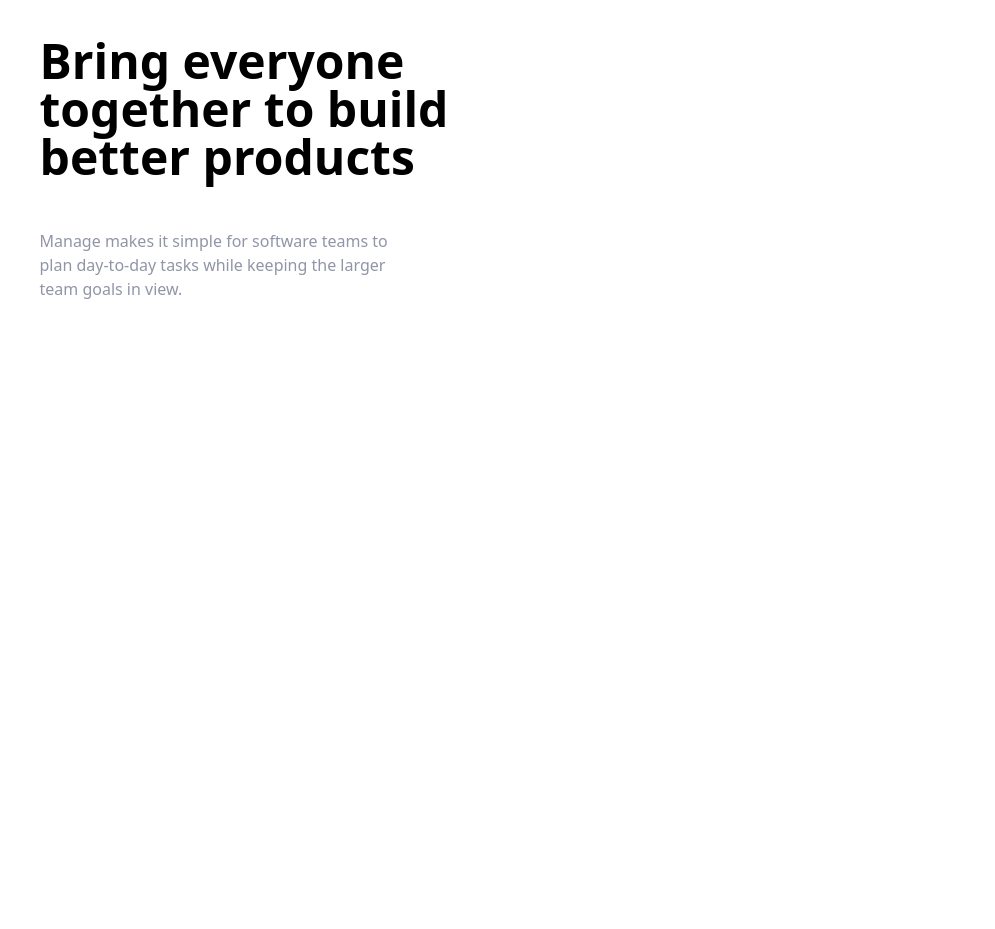
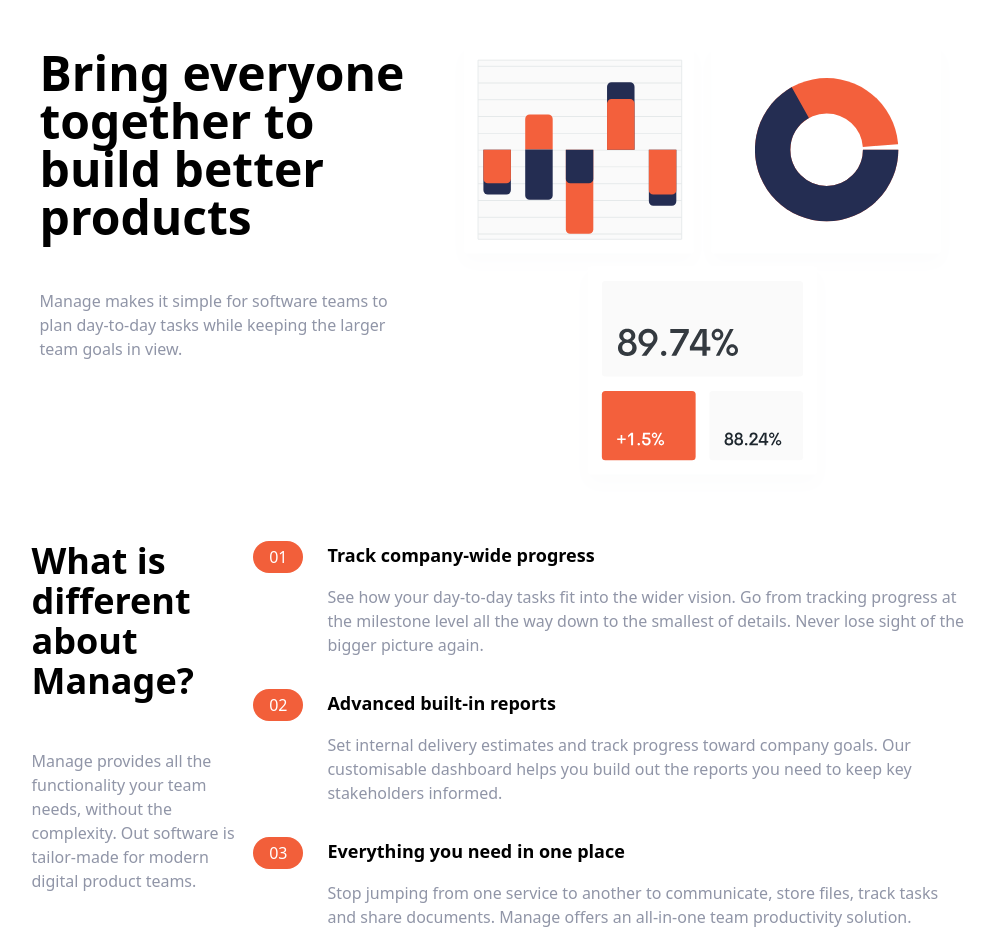
Before and after one commit to hibrahi000/tailwind_practice, a website: page index.html in a window 1280 px wide. Shown: the part 95-1024 px from the top of the page, without its empty margins (141-1136 px from the left). Before the commit the page ends 800 px from the top, so only its background shows below. Drawn offline with Linux system fonts and the light colour scheme.

Commit message:
adding features section

```diff
--- a/index.html
+++ b/index.html
@@ -1,4 +1,4 @@
-<!DOCTYPE html>
+<!doctype html>
 <html lang="en">
   <head>
     <meta charset="UTF-8" />
@@ -50,6 +50,120 @@
         </p>
       </div>
       <!-- Image -->
+      <div class="md:wd-1/2">
+        <img src="img/illustration-intro.svg" alt="" class="" />
+      </div>
+    </section>
+    <!-- Features Section -->
+    <section id="features">
+      <!-- Flex container -->
+      <div
+        class="container flex flex-col justify-between px-4 mx-auto mt-10 space-y-12 md:space-y-0 md:flex-row"
+      >
+        <!-- What's Different  -->
+        <div class="flex flex-col space-y-12 md:w-1/2">
+          <h2 class="max-w-md text-4xl font-bold text-center md:text-left">
+            What is different about Manage?
+          </h2>
+          <p class="max-w-sm text-center text-darkGrayishBlue md:text-left">
+            Manage provides all the functionality your team needs, without the
+            complexity. Out software is tailor-made for modern digital product
+            teams.
+          </p>
+        </div>
+        <!-- Numbered List -->
+        <div class="flex flex-col space-y-8 md:space-w-1/2">
+          <!-- list item 1 -->
+          <div
+            class="flex flex-col space-y-3 md:space-y-0 md:space-x-6 md:flex-row"
+          >
+            <!-- heading  -->
+            <div class="rounded-l-full bg-brightRedSupLight md:bg-transparent">
+              <div class="flex items-center space-x-2">
+                <div
+                  class="px-4 py-2 text-white rounded-full md:py-1 bg-brightRed"
+                >
+                  01
+                </div>
+                <h3 class="text-base font-bold md:mb-4 md:hidden">
+                  Track company-wide progress
+                </h3>
+              </div>
+            </div>
+            <div class="">
+              <h3 class="hidden mb-4 text-lg font-bold md:block">
+                Track company-wide progress
+              </h3>
+              <p class="text-darkGrayishBlue">
+                See how your day-to-day tasks fit into the wider vision. Go from
+                tracking progress at the milestone level all the way down to the
+                smallest of details. Never lose sight of the bigger picture
+                again.
+              </p>
+            </div>
+          </div>
+
+          <!-- List Item 2 -->
+          <div
+            class="flex flex-col space-y-3 md:space-y-0 md:space-x-6 md:flex-row"
+          >
+            <!-- Heading -->
+            <div class="rounded-l-full bg-brightRedSupLight md:bg-transparent">
+              <div class="flex items-center space-x-2">
+                <div
+                  class="px-4 py-2 text-white rounded-full md:py-1 bg-brightRed"
+                >
+                  02
+                </div>
+                <h3 class="text-base font-bold md:mb-4 md:hidden">
+                  Advanced built-in reports
+                </h3>
+              </div>
+            </div>
+
+            <div>
+              <h3 class="hidden mb-4 text-lg font-bold md:block">
+                Advanced built-in reports
+              </h3>
+              <p class="text-darkGrayishBlue">
+                Set internal delivery estimates and track progress toward
+                company goals. Our customisable dashboard helps you build out
+                the reports you need to keep key stakeholders informed.
+              </p>
+            </div>
+          </div>
+
+          <!-- List Item 3 -->
+          <div
+            class="flex flex-col space-y-3 md:space-y-0 md:space-x-6 md:flex-row"
+          >
+            <!-- Heading -->
+            <div class="rounded-l-full bg-brightRedSupLight md:bg-transparent">
+              <div class="flex items-center space-x-2">
+                <div
+                  class="px-4 py-2 text-white rounded-full md:py-1 bg-brightRed"
+                >
+                  03
+                </div>
+                <h3 class="text-base font-bold md:mb-4 md:hidden">
+                  Everything you need in one place
+                </h3>
+              </div>
+            </div>
+
+            <div>
+              <h3 class="hidden mb-4 text-lg font-bold md:block">
+                Everything you need in one place
+              </h3>
+              <p class="text-darkGrayishBlue">
+                Stop jumping from one service to another to communicate, store
+                files, track tasks and share documents. Manage offers an
+                all-in-one team productivity solution.
+              </p>
+            </div>
+          </div>
+        </div>
+      </div>
     </section>
   </body>
 </html>
--- a/package.json
+++ b/package.json
@@ -12,6 +12,8 @@
   "author": "",
   "license": "ISC",
   "devDependencies": {
+    "prettier": "^3.2.5",
+    "prettier-plugin-tailwindcss": "^0.5.12",
     "tailwindcss": "^3.4.1"
   }
 }
```
Also changed, not shown: css/main.css, 1 other file.
